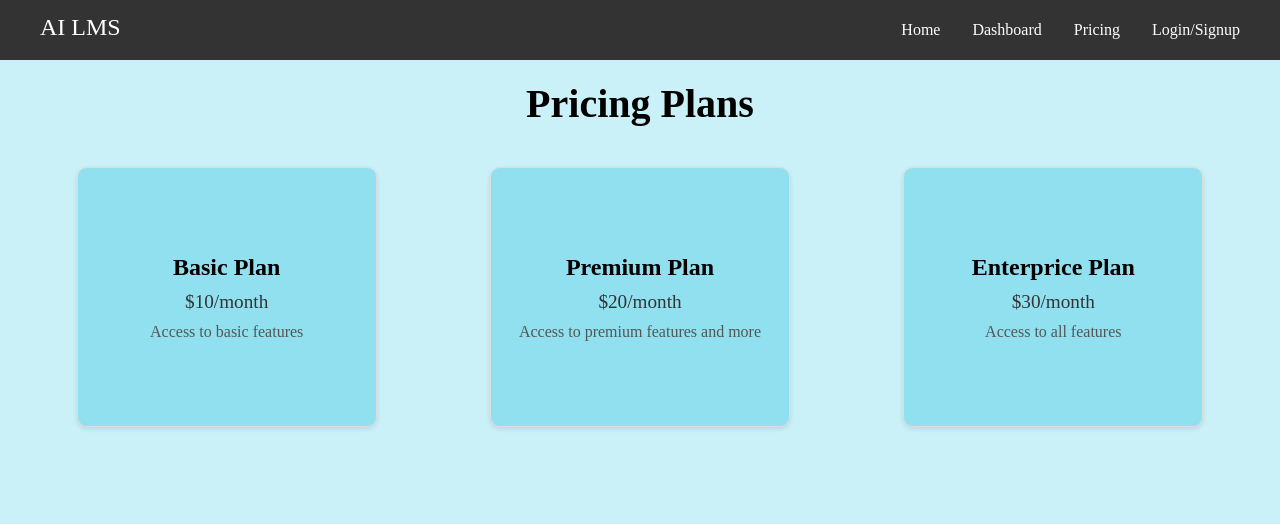
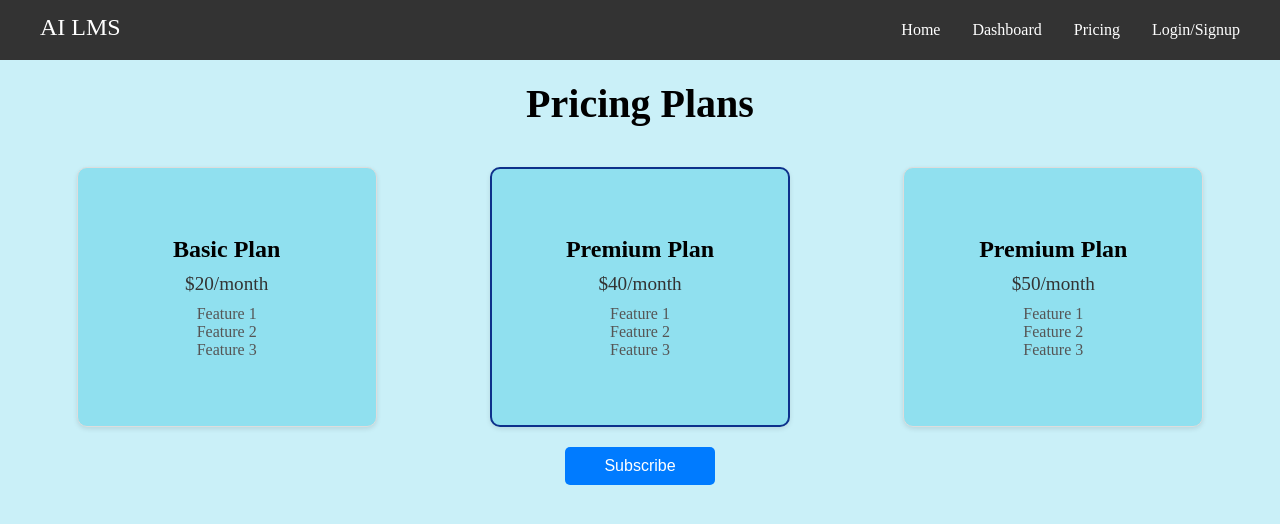
Before and after one commit to usampat/ai_lms, a React (Create React App) app in the folder frontend/: page /pricing in a window 1280 px wide. Shown: the top 524 px of the page. Built offline with nearby package versions, Linux system fonts and the light colour scheme.

Commit message:
updated pricing

```diff
--- /dev/null
+++ b/frontend/src/pages/pricing/Plan.jsx
@@ -0,0 +1,23 @@
+function Plan({id, title, price, features, selectedPlan, setSelectedPlan}) {
+    return (
+        <div
+            className={`pricing-card ${selectedPlan === id? 'pricing-card-selected': ''}`}
+            onClick={() => setSelectedPlan(id)}
+        >
+            <h3>{title}</h3>
+            <p className='price'>{price}</p>
+            <ul>
+                {
+                    features.map((feature, ind) => (
+                        <li key={ind}>
+                            {feature}
+                        </li>
+                    ))
+                }
+            </ul>
+
+        </div>
+    )
+}
+
+export default Plan
--- a/frontend/src/pages/pricing/Pricing.css
+++ b/frontend/src/pages/pricing/Pricing.css
@@ -1,9 +1,13 @@
-.pricing {
+.container{
+  height: 100%;
+}
+
+.pricing-page {
   padding: 20px;
   text-align: center;
 }
 
-.pricing h1 {
+.pricing-page h1 {
   font-size: 2.5em;
   margin-bottom: 20px;
 }
@@ -31,6 +35,10 @@
 
 }
 
+.pricing-card-selected {
+  border: 2px solid #0d318b;
+}
+
 .pricing-card:hover {
   transform: scale(1.05);
 }
@@ -46,9 +54,14 @@
   margin: 10px 0;
 }
 
-.pricing-card p {
+.pricing-card li {
   font-size: 1em;
   color: #555;
+}
+
+.subscribe-btn {
+  position: relative;
+  bottom: 10px;
 }
 
 @media (max-width: 768px) {
--- a/frontend/src/pages/pricing/Pricing.jsx
+++ b/frontend/src/pages/pricing/Pricing.jsx
@@ -1,30 +1,70 @@
+import { useState } from 'react'
+
 import Navbar from '../../components/navbar/Navbar'
 import './Pricing.css'
 
+import Plan from "./Plan"
+
+const BasicPlanFeatures = [
+  "Feature 1",
+  "Feature 2",
+  "Feature 3"
+]
+
+const PremiumPlanFeatures = [
+  "Feature 1",
+  "Feature 2",
+  "Feature 3"
+]
+
+const EnterpricePlanFeatures = [
+  "Feature 1",
+  "Feature 2",
+  "Feature 3"
+]
+
 function Pricing() {
+  const [selectedPlan, setSelectedPlan] = useState(1);
+
   return (
-    <div>
+    <div className='container'>
       <Navbar />
 
-      <div className='pricing page'>
+      <div className='pricing-page'>
         <h1>Pricing Plans</h1>
+
         <div className='pricing-cards'>
-          <div className='pricing-card'>
-            <h3>Basic Plan</h3>
-            <p className='price'>$10/month</p>
-            <p>Access to basic features</p>
-          </div>
-          <div className='pricing-card'>
-            <h3>Premium Plan</h3>
-            <p className='price'>$20/month</p>
-            <p>Access to premium features and more</p>
-          </div>
-          <div className='pricing-card'>
-            <h3>Enterprice Plan</h3>
-            <p className='price'>$30/month</p>
-            <p>Access to all features</p>
-          </div>
+
+          <Plan
+            id={0}
+            title="Basic Plan"
+            price="$20/month"
+            features={BasicPlanFeatures}
+            selectedPlan={selectedPlan}
+            setSelectedPlan={setSelectedPlan}
+          />
+
+          <Plan
+            id={1}
+            title="Premium Plan"
+            price="$40/month"
+            features={PremiumPlanFeatures}
+            selectedPlan={selectedPlan}
+            setSelectedPlan={setSelectedPlan}
+          />
+
+          <Plan
+            id={2}
+            title="Premium Plan"
+            price="$50/month"
+            features={EnterpricePlanFeatures}
+            selectedPlan={selectedPlan}
+            setSelectedPlan={setSelectedPlan}
+          />
+
         </div>
+
+        <button className='subscribe-btn'>Subscribe</button>
       </div>
     </div>
   )
```
